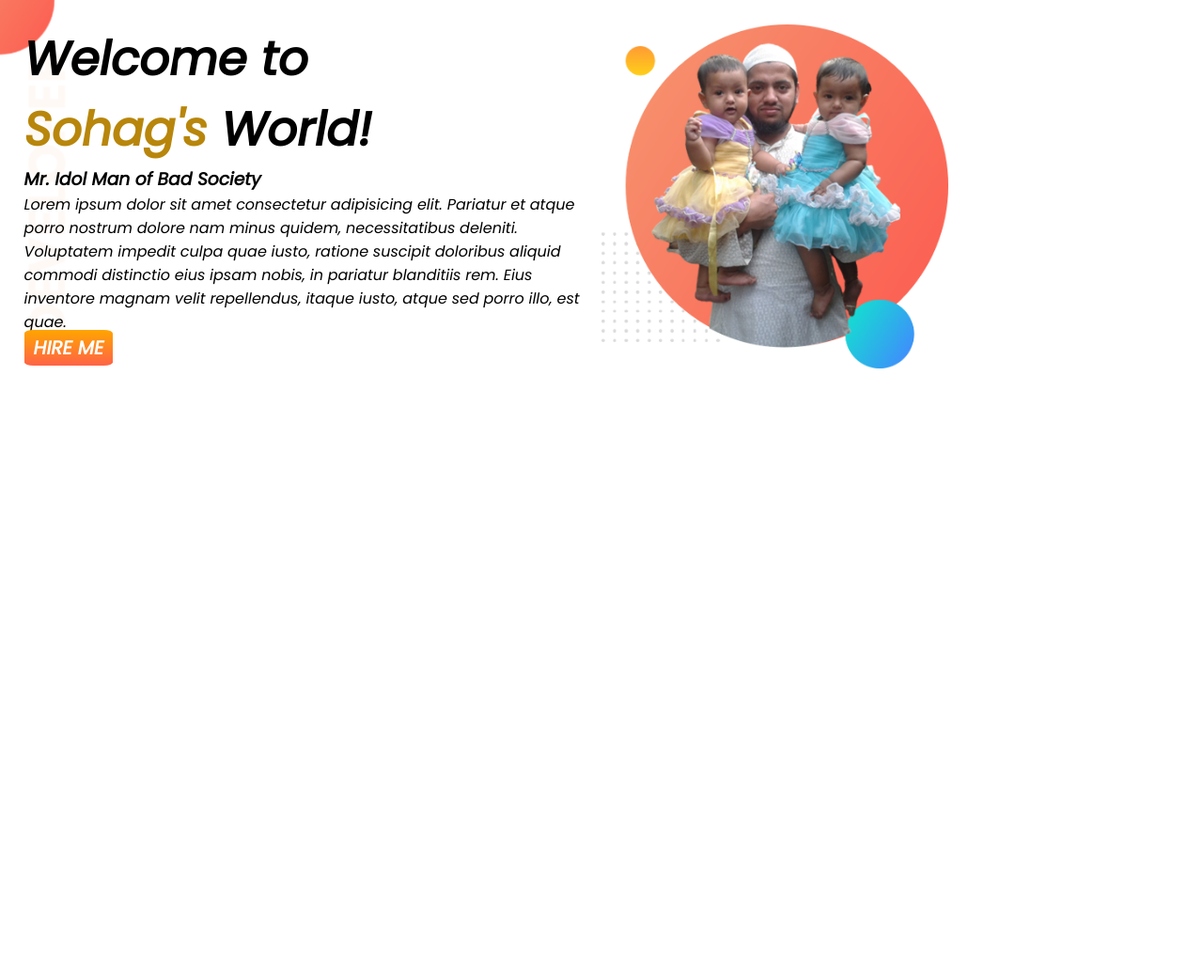
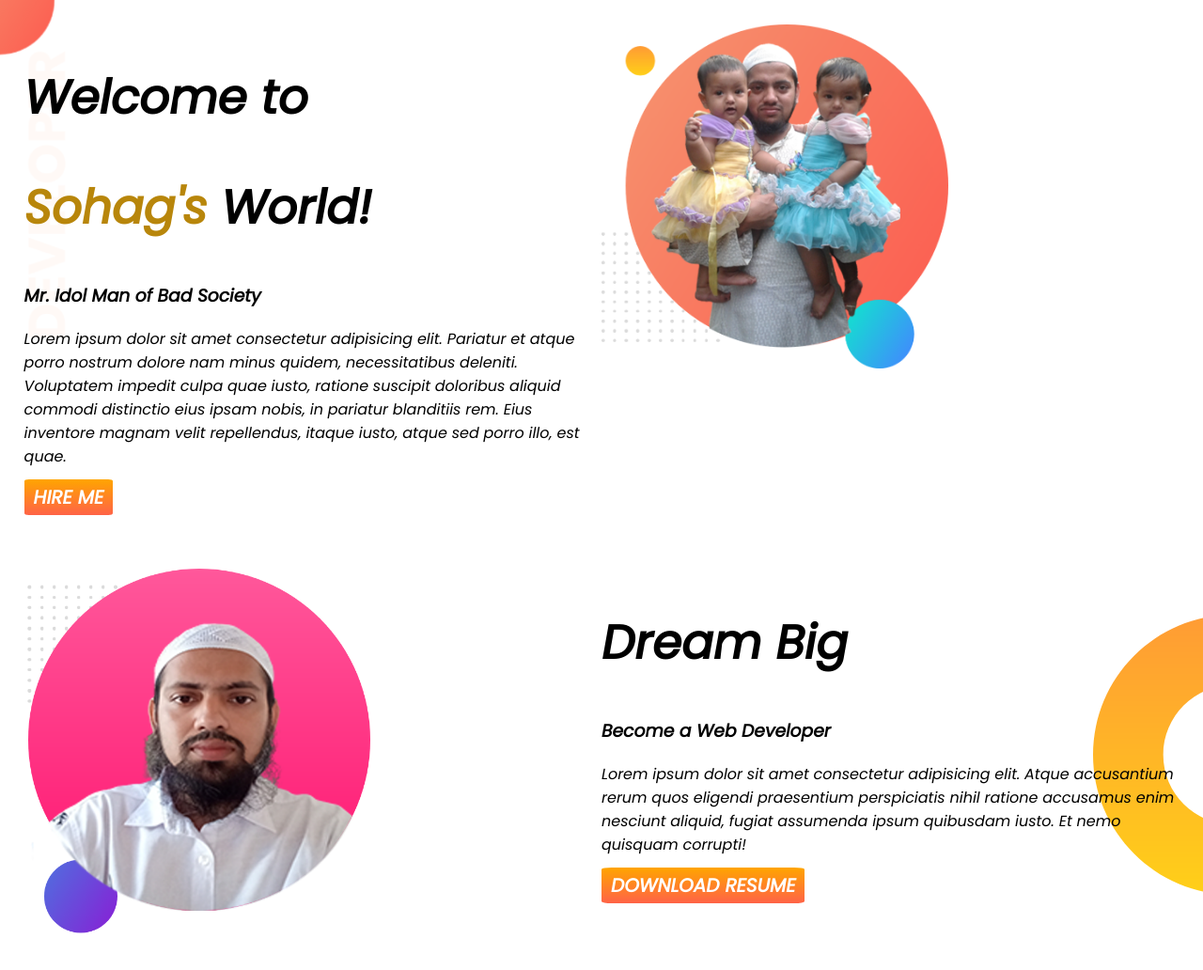
Before and after one commit to mislamsohag/developer-portfolio, a plain HTML site: page index.html in a window 1280 px wide. Shown: the whole page at 94% size. Before the commit the page ends 800 px from the top, so only its background shows below. Drawn offline with Linux system fonts and the light colour scheme.

Commit message:
second section add

```diff
--- a/index.html
+++ b/index.html
@@ -16,7 +16,7 @@
 </head>
 
 <body>
-    <section class="header-section">
+    <section class="top-bg">
         <div class="half-width">
             <h1>Welcome to</h1>
             <h1><span class="sohag">Sohag's</span> World!</h1>
@@ -34,6 +34,19 @@
             <img src="images/sohag-with-baby.png" alt="sohag with baby's pics">
         </div>
     </section>
+    <section class="dream-big">
+        <div class="half-width">
+            <img src="images/sohag.png" alt="">
+        </div>
+        <div class="half-width">
+            <h1>Dream Big</h1>
+            <h3>Become a Web Developer</h3>
+            <p>Lorem ipsum dolor sit amet consectetur adipisicing elit. Atque accusantium rerum quos eligendi
+                praesentium perspiciatis nihil ratione accusamus enim nesciunt aliquid, fugiat assumenda ipsum quibusdam
+                iusto. Et nemo quisquam corrupti!</p>
+            <a class="link-button" target="_blank" href="">DOWNLOAD RESUME</a>
+        </div>
+    </section>
 
 
 </body>
--- a/style.css
+++ b/style.css
@@ -1,10 +1,7 @@
-*{
-    margin: 0;
 
-}
 body {
     font-family: 'Poppins', sans-serif;
-
+    margin: 0;
 }
 h1 {
     font-size: 50px;
@@ -13,9 +10,14 @@ h1 {
     color: darkgoldenrod;
     font-family: 'Poppins', sans-serif;
 }
-.header-section {
+section {
     display: flex;
+    margin-bottom: 10px;
     padding: 2%;
+
+
+}
+.top-bg {
     background-image: url(images/top-banner.png);
     background-repeat: no-repeat;
 }
@@ -32,6 +34,10 @@ h1 {
     font-size: 20px;
     font-weight: 700;
     color: white;
-    border-radius: 10%;
-
+    border-radius: 5%;
 }
+.dream-big {
+    background-image: url(images/dream-bg.png);
+    background-repeat: no-repeat;
+    background-position: right;
+}
```
Also changed, not shown: images/sohag.png (added).
